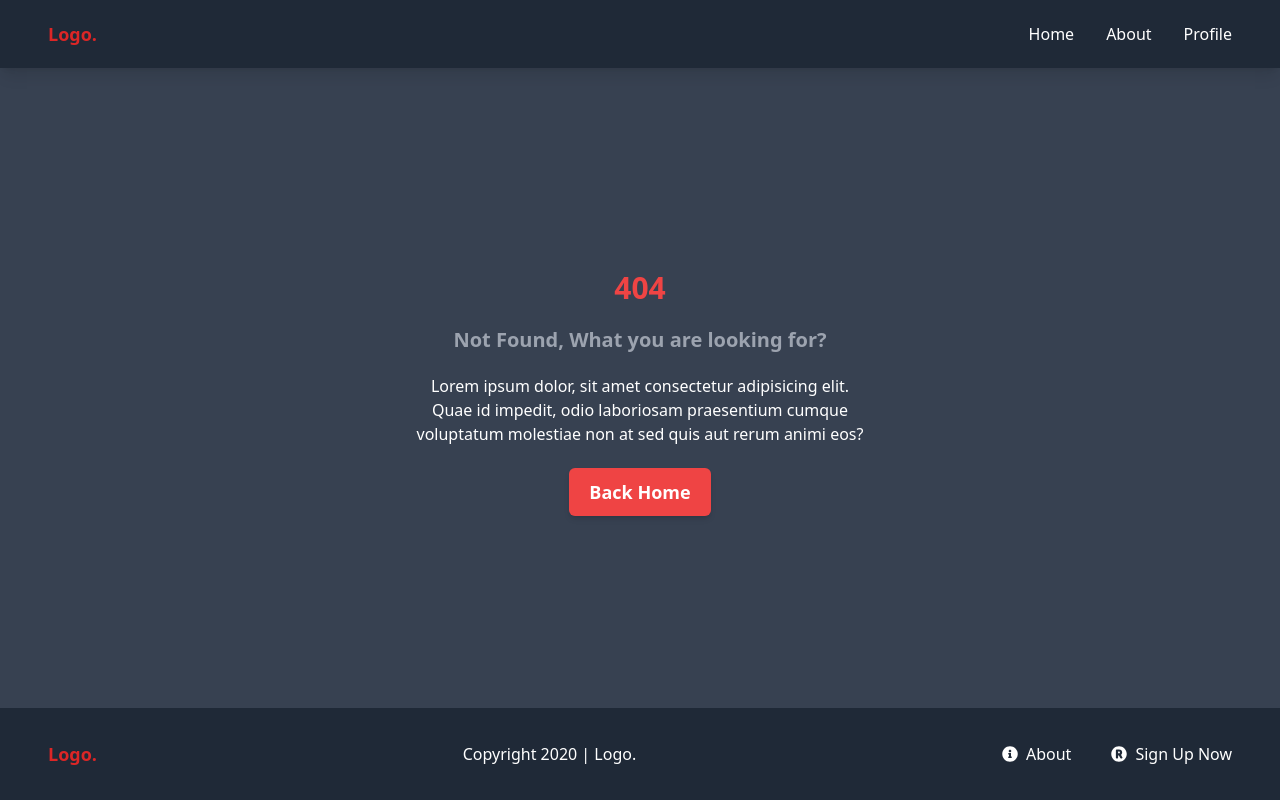
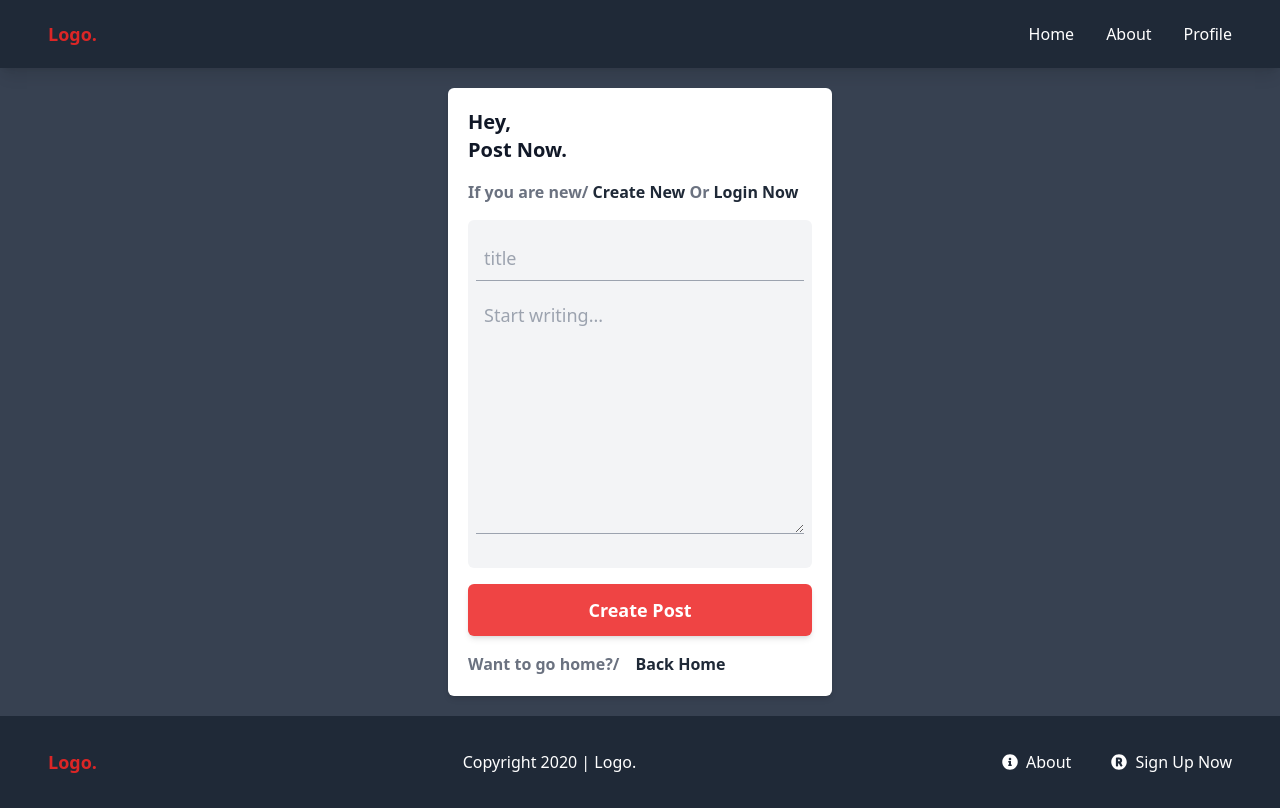
Before and after one commit to vipul-vaishnav/firebase-react-tuts, a React (Create React App) app: page /newpost in a window 1280 px wide. Built offline with nearby package versions, Linux system fonts and the light colour scheme.

Commit message:
Add post functionality

```diff
--- a/src/App.js
+++ b/src/App.js
@@ -8,19 +8,23 @@ import SignUp from './pages/SignUp';
 import Error from './pages/Error';
 import Navbar from './components/Navbar';
 import Footer from './components/Footer';
+import NewPost from './pages/NewPost';
+import YourPosts from './pages/YourPosts';
 
 const App = () => {
   return (
     <>
-      <div className="w-full text-base text-white font-normal min-h-screen flex flex-col justify-between">
+      <div className="flex flex-col justify-between w-full min-h-screen text-base font-normal text-white">
         <Navbar />
-        <div className="text-white py-5 px-5 flex-1 flex justify-center items-center sm:px-12 bg-gray-700">
+        <div className="flex items-center justify-center flex-1 px-5 py-5 text-white bg-gray-700 sm:px-12">
           <Routes>
             <Route path="/" element={<Home />} />
             <Route path="/about" element={<About />} />
             <Route path="/profile" element={<Profile />} />
             <Route path="/signin" element={<SignIn />} />
             <Route path="/signup" element={<SignUp />} />
+            <Route path="/newpost" element={<NewPost />} />
+            <Route path="/posts" element={<YourPosts />} />
             <Route path="*" element={<Error />} />
           </Routes>
         </div>
--- a/src/components/CreatePostBtn.jsx
+++ b/src/components/CreatePostBtn.jsx
@@ -1,7 +1,17 @@
 import React from 'react';
+import { FaPlus } from 'react-icons/fa';
+import { useNavigate } from 'react-router-dom';
 
 const CreatePostBtn = () => {
-  return <div>CreatePostBtn</div>;
+  const navigate = useNavigate();
+  return (
+    <button
+      onClick={() => navigate('/newpost')}
+      className="fixed flex items-center justify-center text-2xl text-white bg-red-500 rounded-full shadow-xl bottom-24 right-4 w-14 h-14"
+    >
+      <FaPlus />
+    </button>
+  );
 };
 
 export default CreatePostBtn;
--- a/src/pages/Home.jsx
+++ b/src/pages/Home.jsx
@@ -1,9 +1,11 @@
 import React, { useState, useEffect } from 'react';
+import { Link } from 'react-router-dom';
 import { auth, db } from '../firebase/firebase.config';
 import { onAuthStateChanged } from 'firebase/auth';
-import { collection, getDocs } from 'firebase/firestore';
+import { collection, getDocs, query, orderBy } from 'firebase/firestore';
 import { v4 as uuidv4 } from 'uuid';
 import { FaRegThumbsUp, FaThumbsUp, FaRegThumbsDown, FaThumbsDown } from 'react-icons/fa';
+import CreatePostBtn from '../components/CreatePostBtn';
 
 const Home = () => {
   const [userProfile, setUserProfile] = useState(null);
@@ -19,7 +21,8 @@ const Home = () => {
     });
 
     const getData = async () => {
-      const querySnapshot = await getDocs(collection(db, 'posts'));
+      const q = query(collection(db, 'posts'), orderBy('posted_at', 'desc'));
+      const querySnapshot = await getDocs(q);
       const postArr = [];
       querySnapshot.forEach((doc) => {
         const post = {
@@ -35,13 +38,26 @@ const Home = () => {
   }, []);
 
   if (userProfile === null) {
-    return <h1 className="text-4xl font-extrabold text-red-500 ">User not logged in</h1>;
+    return (
+      <div className="flex flex-col gap-4 md:text-center">
+        <h1 className="text-4xl font-extrabold text-red-500 ">User not logged in</h1>
+        <p className="text-lg font-semibold">
+          <Link to="/signin" className="text-red-500">
+            Login Now
+          </Link>{' '}
+          Or{' '}
+          <Link className="text-red-500" to="/signup">
+            Create a new account
+          </Link>{' '}
+          to see your feed
+        </p>
+      </div>
+    );
   }
 
-  console.log(posts);
-
   return (
-    <div className="w-full max-w-lg">
+    <>
+      <div className="relative w-full max-w-lg">
         <h1 className="w-full px-4 py-5 mb-8 text-lg font-bold text-gray-100 bg-gray-600 rounded-md shadow-lg sm:text-2xl">
           Welcome Back!, <span className="text-red-500">{userProfile?.displayName}</span>
         </h1>
@@ -97,6 +113,9 @@ const Home = () => {
           </ul>
         </div>
       </div>
+
+      <CreatePostBtn />
+    </>
   );
 };
 
--- /dev/null
+++ b/src/pages/NewPost.jsx
@@ -0,0 +1,136 @@
+import React, { useState } from 'react';
+import { Link, useNavigate } from 'react-router-dom';
+import { auth, db } from '../firebase/firebase.config';
+import {
+  collection,
+  arrayUnion,
+  doc,
+  updateDoc,
+  addDoc,
+  serverTimestamp,
+} from 'firebase/firestore';
+
+const NewPost = () => {
+  const navigate = useNavigate();
+  const [formData, setFormData] = useState({
+    title: '',
+    content: '',
+  });
+  const { title, content } = formData;
+
+  const onChange = (e) => {
+    e.preventDefault();
+    const newData = {
+      [e.target.id]: e.target.value,
+    };
+    setFormData((prev) => {
+      return {
+        ...prev,
+        ...newData,
+      };
+    });
+  };
+
+  const onSubmit = async (e) => {
+    e.preventDefault();
+
+    // Creating a new post
+    const postData = {
+      ...formData,
+      name: auth.currentUser.displayName,
+      email: auth.currentUser.email,
+      likes: 0,
+      dislikes: 0,
+      posted_at: serverTimestamp(),
+      user_ref: auth.currentUser.uid,
+    };
+    const docRef = await addDoc(collection(db, 'posts'), postData);
+    console.log(docRef);
+
+    // Creating a new post for the logged in user
+    const userRef = doc(db, 'users', auth.currentUser.email);
+    await updateDoc(userRef, {
+      posts: arrayUnion(docRef.id),
+    });
+
+    setFormData({
+      title: '',
+      content: '',
+    });
+    navigate('/');
+  };
+
+  return (
+    <div className="w-full max-w-sm px-3 py-5 text-gray-900 bg-white rounded-md shadow-md sm:px-5">
+      <h1 className="mb-4 text-xl font-extrabold">
+        <span className="block">Hey,</span>
+        <span className="block">Post Now.</span>
+      </h1>
+
+      <div className="flex flex-col items-start justify-start gap-4 mb-4 font-bold text-gray-500 sm:gap-1 sm:flex-row">
+        <p>
+          If you are new/{' '}
+          <Link to="/signup" className="text-gray-800">
+            Create New
+          </Link>{' '}
+          Or
+        </p>
+        <p>
+          <Link to="/signin" className="text-gray-800">
+            Login Now
+          </Link>
+        </p>
+      </div>
+
+      <form className="mb-4" onSubmit={onSubmit}>
+        <div className="px-2 py-4 mb-4 bg-gray-100 rounded-md">
+          <div className="my-3 mt-0">
+            <input
+              className="w-full px-2 py-2 text-lg text-gray-900 placeholder-gray-400 bg-transparent border-b border-gray-400 outline-none caret-red-500 focus:text-white focus:bg-gray-900 focus:rounded-md focus:placeholder-red-500"
+              type="text"
+              name="title"
+              id="title"
+              placeholder="title"
+              autoComplete="off"
+              value={title}
+              onChange={onChange}
+            />
+          </div>
+          <div className="my-3">
+            <textarea
+              className="w-full px-2 py-2 text-lg text-gray-900 placeholder-gray-400 bg-transparent border-b border-gray-400 outline-none caret-red-500 focus:text-white focus:bg-gray-900 focus:rounded-md focus:placeholder-red-500"
+              cols="50"
+              rows="8"
+              maxLength={250}
+              name="content"
+              id="content"
+              placeholder="Start writing..."
+              autoComplete="off"
+              value={content}
+              onChange={onChange}
+              required={true}
+            />
+          </div>
+        </div>
+        <button
+          type="submit"
+          className="w-full py-3 text-lg font-semibold text-white bg-red-500 rounded-md shadow-md"
+        >
+          Create Post
+        </button>
+      </form>
+
+      <p className="flex items-center justify-start gap-4 font-bold text-gray-500">
+        Want to go home?/{' '}
+        <button
+          onClick={() => navigate('/')}
+          className="font-bold text-gray-800 border-0 outline-none"
+        >
+          Back Home
+        </button>
+      </p>
+    </div>
+  );
+};
+
+export default NewPost;
--- a/src/pages/Profile.jsx
+++ b/src/pages/Profile.jsx
@@ -82,7 +82,7 @@ const Profile = () => {
             name="bio"
             id="bio"
             cols="40"
-            rows="6"
+            rows="4"
             value={bio}
             className={`${!editBio && 'border-b border-gray-900 bg-gray-200'}
               w-full h-max text-gray-900 bg-gray-100 outline-0`}
@@ -123,7 +123,14 @@ const Profile = () => {
         </p>
       </div>
 
-      <div>
+      <div className="flex flex-col items-start justify-start gap-2 sm:flex-row">
+        <button
+          type="button"
+          onClick={() => navigate('/posts')}
+          className="px-8 py-2 text-lg font-bold text-red-500 bg-gray-900 border-0 rounded-md shadow-lg outline-0 hover:bg-red-500 hover:text-gray-900"
+        >
+          Your Posts
+        </button>
         <button
           type="button"
           onClick={logout}
--- a/src/pages/SignUp.jsx
+++ b/src/pages/SignUp.jsx
@@ -59,6 +59,7 @@ const SignUp = () => {
         user_ref: currentUser.uid,
         created_at: serverTimestamp(),
         bio: 'Add your bio here...',
+        posts: [],
       };
       delete profileData.password;
 
--- /dev/null
+++ b/src/pages/YourPosts.jsx
@@ -0,0 +1,135 @@
+import React, { useState, useEffect } from 'react';
+import { auth, db } from '../firebase/firebase.config';
+import { onAuthStateChanged } from 'firebase/auth';
+import { collection, getDocs, query, orderBy, where } from 'firebase/firestore';
+import { Link } from 'react-router-dom';
+import { v4 as uuidv4 } from 'uuid';
+import { FaRegThumbsUp, FaThumbsUp, FaRegThumbsDown, FaThumbsDown } from 'react-icons/fa';
+
+const YourPosts = () => {
+  const [userProfile, setUserProfile] = useState(null);
+  const [posts, setPosts] = useState([]);
+
+  useEffect(() => {
+    onAuthStateChanged(auth, (user) => {
+      if (user) {
+        setUserProfile(user);
+      } else {
+        console.log('User not logged in');
+      }
+    });
+
+    const getData = async () => {
+      const userData = query(collection(db, 'users'), where('email', '==', userProfile.email));
+      const userSnapshot = await getDocs(userData);
+      const userPostArr = [];
+      userSnapshot.forEach((user) => {
+        user.data().posts.forEach((post) => {
+          userPostArr.unshift(post);
+        });
+      });
+
+      const postData = query(collection(db, 'posts'), orderBy('posted_at', 'desc'));
+      const querySnapshot = await getDocs(postData);
+      const postArr = [];
+      querySnapshot.forEach((doc) => {
+        const post = {
+          id: doc.id,
+          ...doc.data(),
+        };
+        postArr.push(post);
+      });
+
+      const showArr = [];
+
+      userPostArr.forEach((post) => {
+        postArr.forEach((postData) => {
+          if (postData.id === post) {
+            showArr.unshift(postData);
+          }
+        });
+      });
+
+      setPosts(showArr);
+      console.clear();
+    };
+
+    getData();
+  }, [userProfile]);
+
+  if (auth.currentUser === null) {
+    return (
+      <div className="flex flex-col gap-4 md:text-center">
+        <h1 className="text-4xl font-extrabold text-red-500 ">User not logged in</h1>
+        <p className="text-lg font-semibold">
+          <Link to="/signin" className="text-red-500">
+            Login Now
+          </Link>{' '}
+          Or{' '}
+          <Link className="text-red-500" to="/signup">
+            Create a new account
+          </Link>{' '}
+          to see your feed
+        </p>
+      </div>
+    );
+  }
+
+  return (
+    <div className="w-full text-white">
+      <h1 className="text-2xl font-extrabold text-red-500 ">
+        {userProfile?.displayName} <span className="text-gray-400">'s Posts</span>{' '}
+      </h1>
+      <ul>
+        {posts.map((post) => {
+          return (
+            <li
+              key={uuidv4()}
+              className="px-4 py-4 my-6 text-gray-100 bg-gray-900 rounded-md sm:p-6"
+            >
+              <div className="mb-3">
+                <h1 className="mb-1 text-2xl font-extrabold">{post.title}</h1>
+                <h2 className="text-lg font-bold text-gray-500">@{post.name}</h2>
+              </div>
+
+              <p className="mb-4">{post.content}</p>
+
+              <div className="flex flex-col items-start justify-start gap-2 sm:flex-row sm:justify-between sm:items-center">
+                <div className="flex items-center justify-start gap-4">
+                  <button
+                    type="button"
+                    className="flex items-center justify-start gap-2 text-gray-300"
+                  >
+                    <span>
+                      <FaRegThumbsUp />
+                      {/* <FaThumbsUp /> */}
+                    </span>
+                    <span>{post.likes}</span>
+                  </button>
+                  <button
+                    type="button"
+                    className="flex items-center justify-start gap-2 text-gray-300"
+                  >
+                    <span>
+                      <FaRegThumbsDown />
+                      {/* <FaThumbsDown /> */}
+                    </span>
+                    <span>{post.dislikes}</span>
+                  </button>
+                </div>
+
+                <div>
+                  <p className="text-red-500">
+                    {new Date(post.posted_at.seconds * 1000).toLocaleString()}
+                  </p>
+                </div>
+              </div>
+            </li>
+          );
+        })}
+      </ul>
+    </div>
+  );
+};
+
+export default YourPosts;
```
Lines whose indentation alone changed are shown as unchanged.
